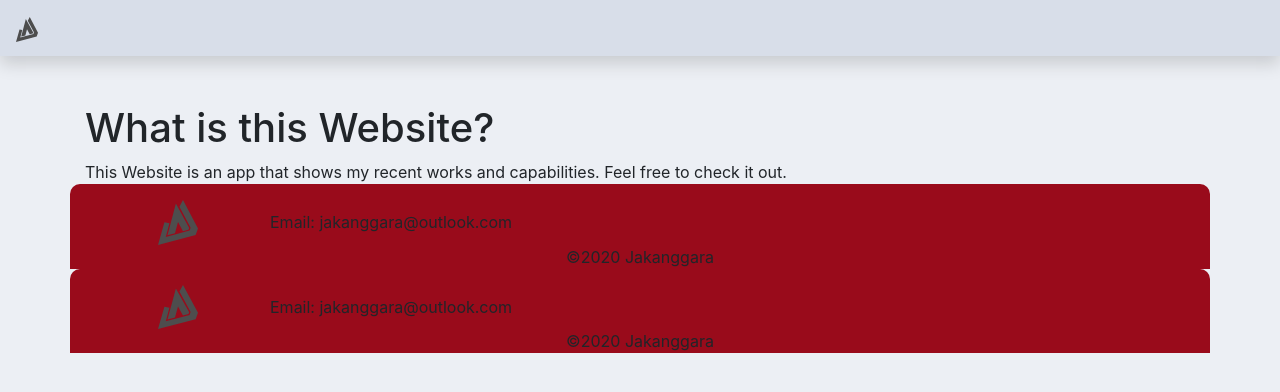
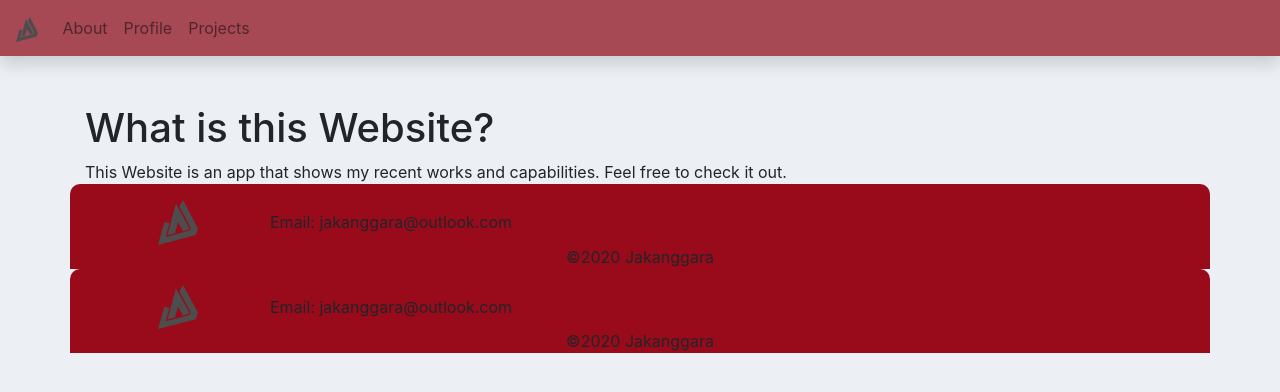
Before and after one commit to jakanggara/jakanggara.github.io, a Vue app: page /about in a window 1280 px wide. Shown: the top 392 px of the page. Built offline with nearby package versions, Linux system fonts and the light colour scheme.

Commit message:
change data dir & color

```diff
--- a/src/components/NavBar.vue
+++ b/src/components/NavBar.vue
@@ -17,7 +17,7 @@
 </template>
 
 <script>
-import menu from "./pageslist";
+import menu from "@/datas/pageslist";
 
 export default {
   data() {
@@ -30,6 +30,6 @@ export default {
 
 <style lang="scss">
 #navbar {
-  background-color: $nord4;
+  background-color: $color2;
 }
 </style>
```
